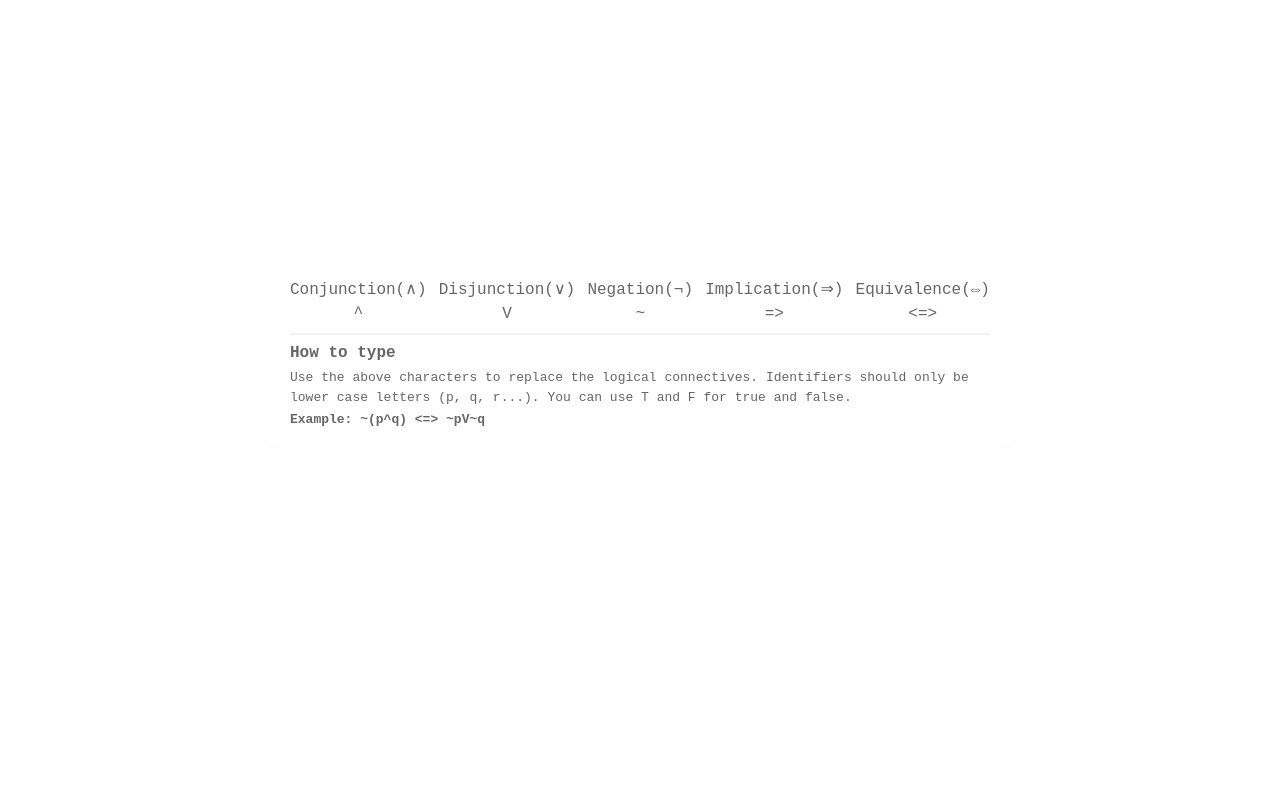
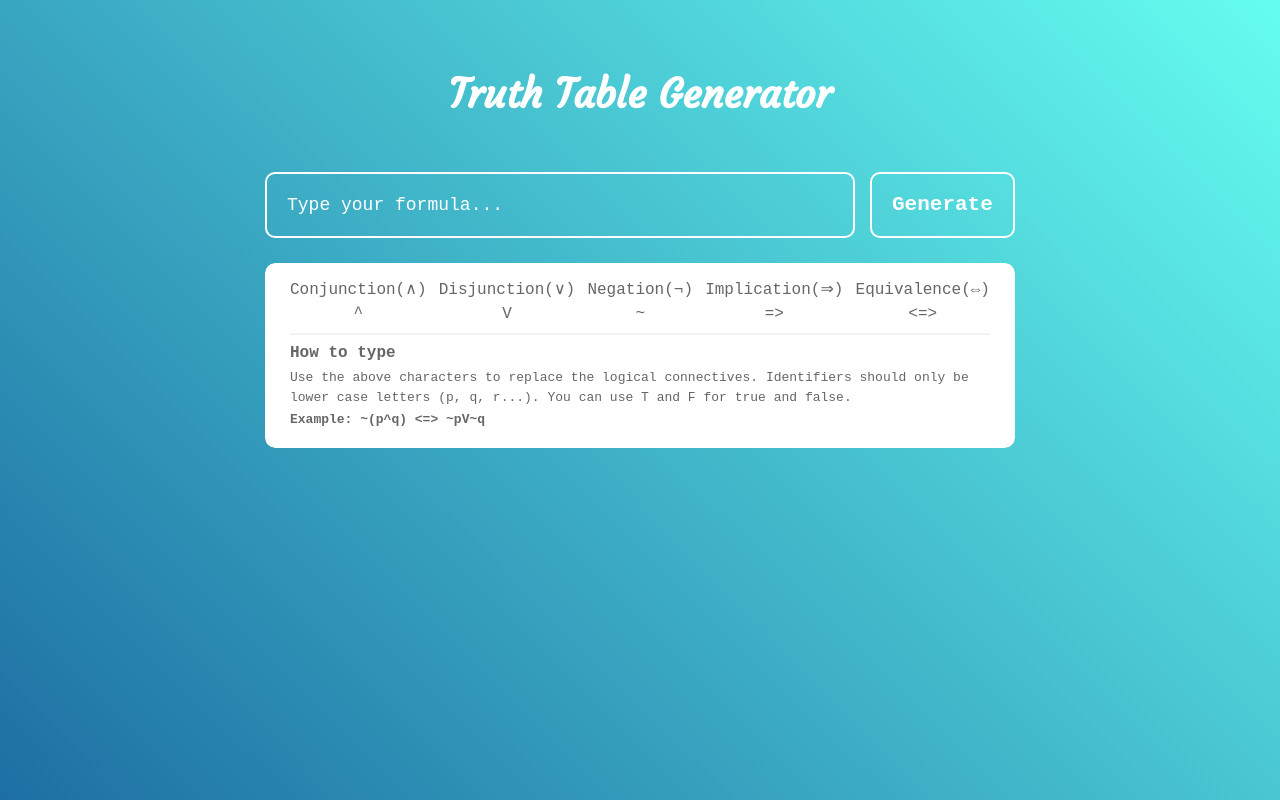
Before and after one commit to sultanzio/trutabgen, a React app: page / in a window 1280 px wide. Built offline with nearby package versions, Linux system fonts and the light colour scheme; the HTML template or start-up script is replaced by a standard one.

Commit message:
Improved ui animations

```diff
--- a/src/styles/components/_legend.scss
+++ b/src/styles/components/_legend.scss
@@ -1,31 +1,35 @@
 #legend {
 	position: relative;
-	max-height: 500px;
-	transition: .2s;
+	max-height: 331px;
 	border-radius: 10px;
+	background: rgba(#fff, .17);
+	transition: max-height .2s ease-in;
 	overflow: hidden;
-	background: rgba(#fff, .17);
+}
 
 .legend__content {
-		transition: .3s;
+	transition: opacity .2s;
 
 	h3 {
 		font-size: 16px;
 	}
+
 	#operands {
 		flex-wrap: wrap;
 		font-size: 16px;
 	}
+
 	#details p {
 		margin: 3px 0;
 	}
+
 	#details .example {
 		font-weight: 700;
 	}
 }
 
 .legend__closed {
-		display: none;
+	visibility: hidden;
 	position: absolute;
 	top: 0;
 	left: 0;
@@ -37,7 +41,6 @@
 	h3 {
 		float: left;
 		margin-top: 5px;
-		}
 	}
 
 	.openBtn {
@@ -51,22 +54,27 @@
 
 #legend.closed {
 	max-height: 49px;
+	transition: max-height .2s ease-out;
 
 	.legend__content {
 		opacity: 0;
 	}
 
 	.legend__closed {
-		display: block;
-		animation: appear .4s;
+		visibility: visible;
+		animation: appear .35s;
 	}
 }
 
+
+
 @keyframes appear {
-	0% { display: none; opacity: 0; }
-	50% {display: none; opacity: 0; transform: translateY(20px); }
-	100% {display: block; opacity: 1; transform: translateY(0); }
+	0% { opacity: 0; }
+	50% { opacity: 0; transform: translateY(20px); }
+	100% { opacity: 1; transform: translateY(0); }
 }
+
+
 
 @media screen and (max-width: 366px) {
 	#legend {
--- a/src/styles/styles.scss
+++ b/src/styles/styles.scss
@@ -3,6 +3,11 @@
 @import './components/header';
 @import './components/legend';
 @import './components/truthtable';
+
+
+html, body {
+	min-height: 100%;
+}
 
 body {
 	font-family: monospace;
@@ -10,45 +15,45 @@ body {
 
 /* Background Themes */
 body.theme-blue {
-	.background { background: linear-gradient(45deg, #1D6FA3, #65FDF0); }
+	background: linear-gradient(45deg, #1D6FA3, #65FDF0);
 	.generate-button:hover {
 		color: #0bbaff;
 	}
 }
 body.theme-orange {
-	.background { background: linear-gradient(45deg, #ff4e50, #f9d423); }
+	background: linear-gradient(45deg, #ff4e50, #f9d423);
 	.generate-button:hover {
 		color: #ff4e50;
 	}
 }
 body.theme-red {
-	.background { background: linear-gradient(180deg, #fc354c, #3c0000); }
+	background: linear-gradient(180deg, #fc354c, #3c0000);
 	.generate-button:hover {
 		color: #fc354c;
 	}
 }
 body.theme-purple {
-	.background { background: linear-gradient(to right, #4776e6, #8e54e9); }
+	background: linear-gradient(to right, #4776e6, #8e54e9);
 	.generate-button:hover {
 		color: #4776e6;
 	}
 }
 body.theme-purple-dark {
-	.background { background: linear-gradient(to right, #aa076b, #61045f); }
+	background: linear-gradient(to right, #aa076b, #61045f);
 	.generate-button:hover {
 		color: #aa076b;
 	}
 }
 
-.background {
-	position: fixed;
-	top: 0;
-	left: 0;
-	width: 100%;
-	height: 100%;
-	transition: all 1s;
-	z-index: -1;
-}
+// .background {
+// 	position: fixed;
+// 	top: 0;
+// 	left: 0;
+// 	width: 100%;
+// 	height: 100%;
+// 	transition: all 1s;
+// 	z-index: -1;
+// }
 
 main {
 	display: block;
```
Also changed, not shown: 1 other file (tests, documents, lock files or other folders). Lines whose indentation alone changed are shown as unchanged.
